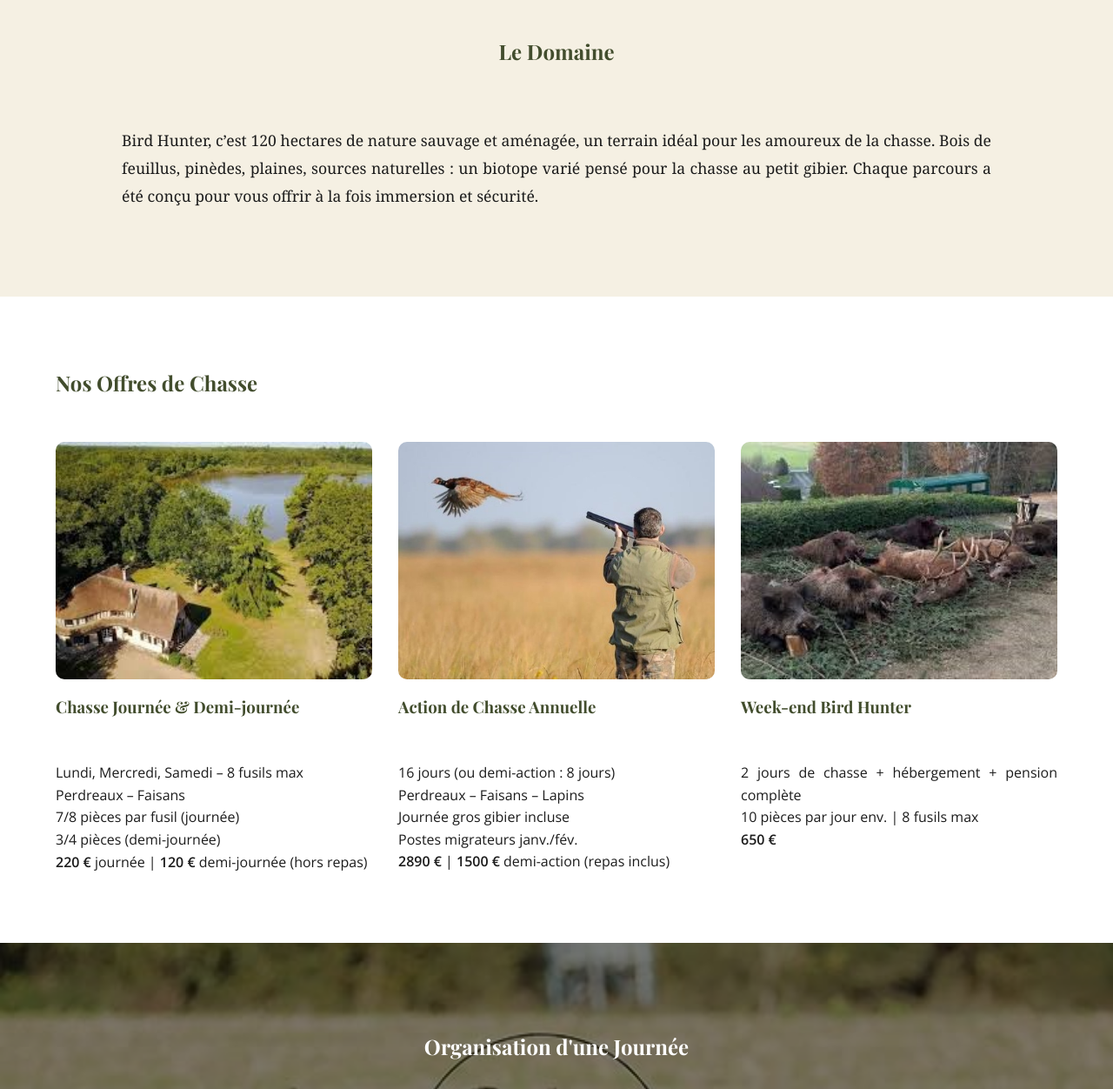
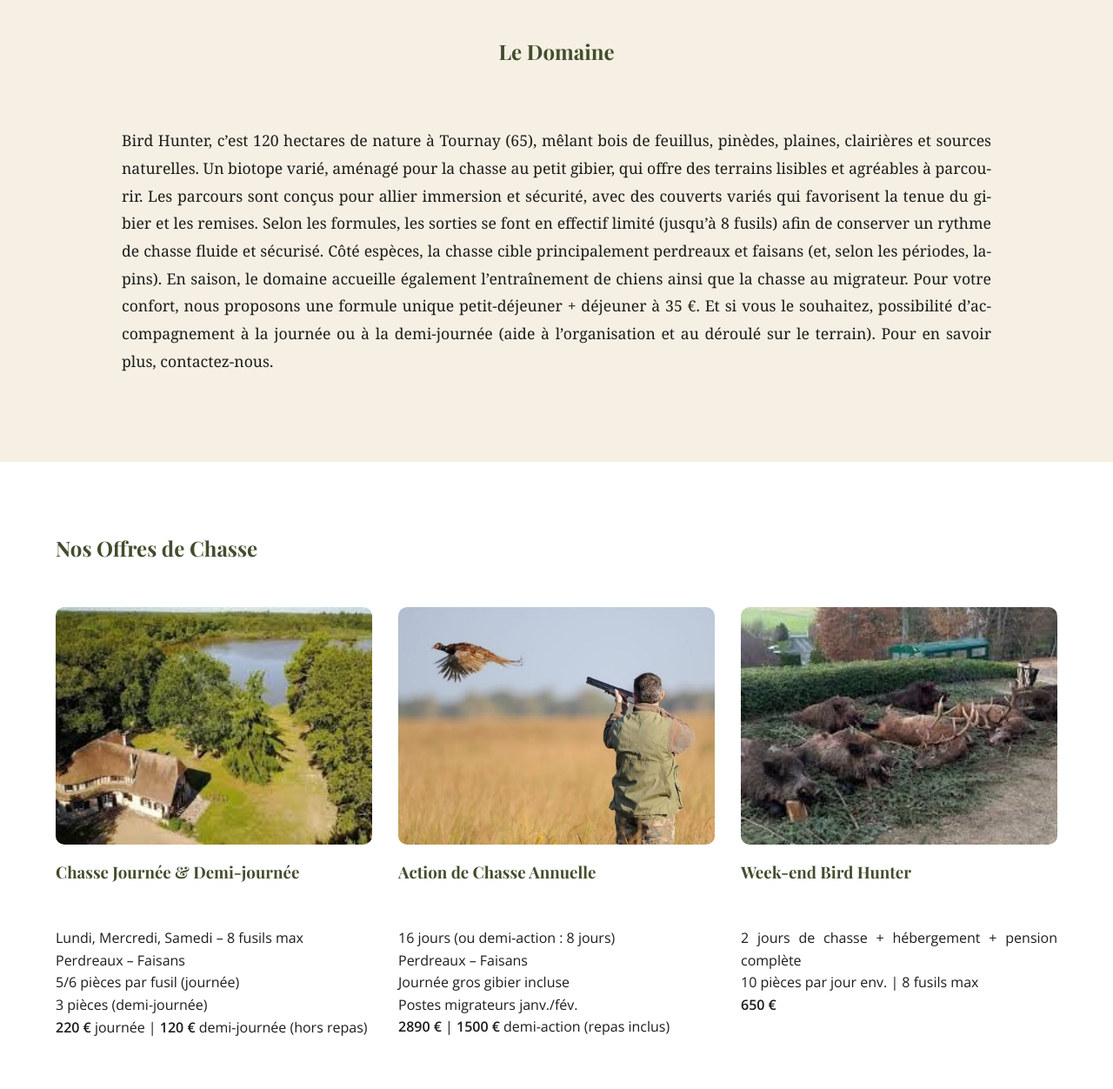
Before and after one commit to Jeremy-caza/birdhunter, a plain HTML site: page index.html in a window 1280 px wide. Shown: the part 920-2172 px from the top of the page at 87% size. Drawn offline with nearby package versions, Linux system fonts and the light colour scheme.

Commit message:
Update index.html

```diff
--- a/index.html
+++ b/index.html
@@ -169,7 +169,14 @@
   <section id="domaine" class="about fade-in">
     <div class="container">
       <h2>Le Domaine</h2>
-      <p>Bird Hunter, c’est 120 hectares de nature sauvage et aménagée, un terrain idéal pour les amoureux de la chasse. Bois de feuillus, pinèdes, plaines, sources naturelles : un biotope varié pensé pour la chasse au petit gibier. Chaque parcours a été conçu pour vous offrir à la fois immersion et sécurité.</p>
+      <p>Bird Hunter, c’est 120 hectares de nature à Tournay (65), mêlant bois de feuillus, pinèdes, plaines, clairières et sources naturelles. Un biotope varié, aménagé pour la chasse au petit gibier, qui offre des terrains lisibles et agréables à parcourir.
+
+Les parcours sont conçus pour allier immersion et sécurité, avec des couverts variés qui favorisent la tenue du gibier et les remises. Selon les formules, les sorties se font en effectif limité (jusqu’à 8 fusils) afin de conserver un rythme de chasse fluide et sécurisé.
+
+Côté espèces, la chasse cible principalement perdreaux et faisans (et, selon les périodes, lapins). En saison, le domaine accueille également l’entraînement de chiens ainsi que la chasse au migrateur.
+
+Pour votre confort, nous proposons une formule unique petit-déjeuner + déjeuner à 35 €.
+Et si vous le souhaitez, possibilité d’accompagnement à la journée ou à la demi-journée (aide à l’organisation et au déroulé sur le terrain). Pour en savoir plus, contactez-nous.</p>
     </div>
   </section>
 
@@ -181,12 +188,12 @@
         <div class="space fade-in">
           <img src="imagesbirdhunter/bird4.jpg" alt="Journée de chasse" />
           <h3>Chasse Journée &amp; Demi-journée</h3>
-          <p>Lundi, Mercredi, Samedi – 8 fusils max<br />Perdreaux – Faisans<br />7/8 pièces par fusil (journée)<br />3/4 pièces (demi-journée)<br /><strong>220 €</strong> journée | <strong>120 €</strong> demi-journée (hors repas)</p>
+          <p>Lundi, Mercredi, Samedi – 8 fusils max<br />Perdreaux – Faisans<br />5/6 pièces par fusil (journée)<br />3 pièces (demi-journée)<br /><strong>220 €</strong> journée | <strong>120 €</strong> demi-journée (hors repas)</p>
         </div>
         <div class="space fade-in">
           <img src="imagesbirdhunter/bird9.jpg" alt="Action de chasse annuelle" />
           <h3>Action de Chasse Annuelle</h3>
-          <p>16 jours (ou demi-action : 8 jours)<br />Perdreaux – Faisans – Lapins<br />Journée gros gibier incluse<br />Postes migrateurs janv./fév.<br /><strong>2890 €</strong> | <strong>1500 €</strong> demi-action (repas inclus)</p>
+          <p>16 jours (ou demi-action : 8 jours)<br />Perdreaux – Faisans<br />Journée gros gibier incluse<br />Postes migrateurs janv./fév.<br /><strong>2890 €</strong> | <strong>1500 €</strong> demi-action (repas inclus)</p>
         </div>
         <div class="space fade-in">
           <img src="imagesbirdhunter/bird5.jpg" alt="Week-end Chasse" />
@@ -216,7 +223,7 @@
         <div class="space fade-in">
           <img src="imagesbirdhunter/bird6.jpg" alt="Entraînement de chien" />
           <h3>Entraînement Chiens</h3>
-          <p>De juin à septembre<br />Parc 3 hectares (cailles, faisans, perdrix)<br />2 personnes max – 1 chien à la fois<br /><strong>40 €</strong> la session de 2h</p>
+          <p>De juin à septembre<br />Parc 3 hectares (faisans, perdrix)<br />2 personnes max – 1 chien à la fois<br /><strong>40 €</strong> la session de 2h</p>
         </div>
         <div class="space fade-in">
           <img src="imagesbirdhunter/bird7.jpg" alt="Chasse au migrateur" />
@@ -236,7 +243,11 @@
   <section id="bergerie" class="bergerie fade-in">
     <div class="container">
       <h2>Dormez sur place dans la Bergerie</h2>
-      <p>Profitez d’un hébergement authentique et confortable directement sur le domaine. La bergerie rénovée vous accueille pour prolonger l’expérience chasse en toute tranquillité.</p>
+      <p>Profitez d’un hébergement sur place dans notre bergerie rénovée, au cœur du domaine. Calme, confort et proximité immédiate des parcours pour prolonger l’expérience de chasse et repartir dès l’aube sans déplacements.
+
+Située à deux pas des zones de chasse, la bergerie simplifie l’organisation : préparation dès le matin, pause au sec le midi, fin de journée conviviale, puis nuit sur place pour enchaîner sereinement. Idéal pour une journée, une demi-journée ou un week-end entre chasseurs.
+
+Sur demande, possibilité d’accompagnement pendant la journée ou la demi-journée (mise en route, repères, appui terrain). Contactez-nous pour les modalités.</p>
       <a href="#contact" class="btn">Réserver</a>
       <a href="#contact" class="btn">Nous contacter</a>
     </div>
```
